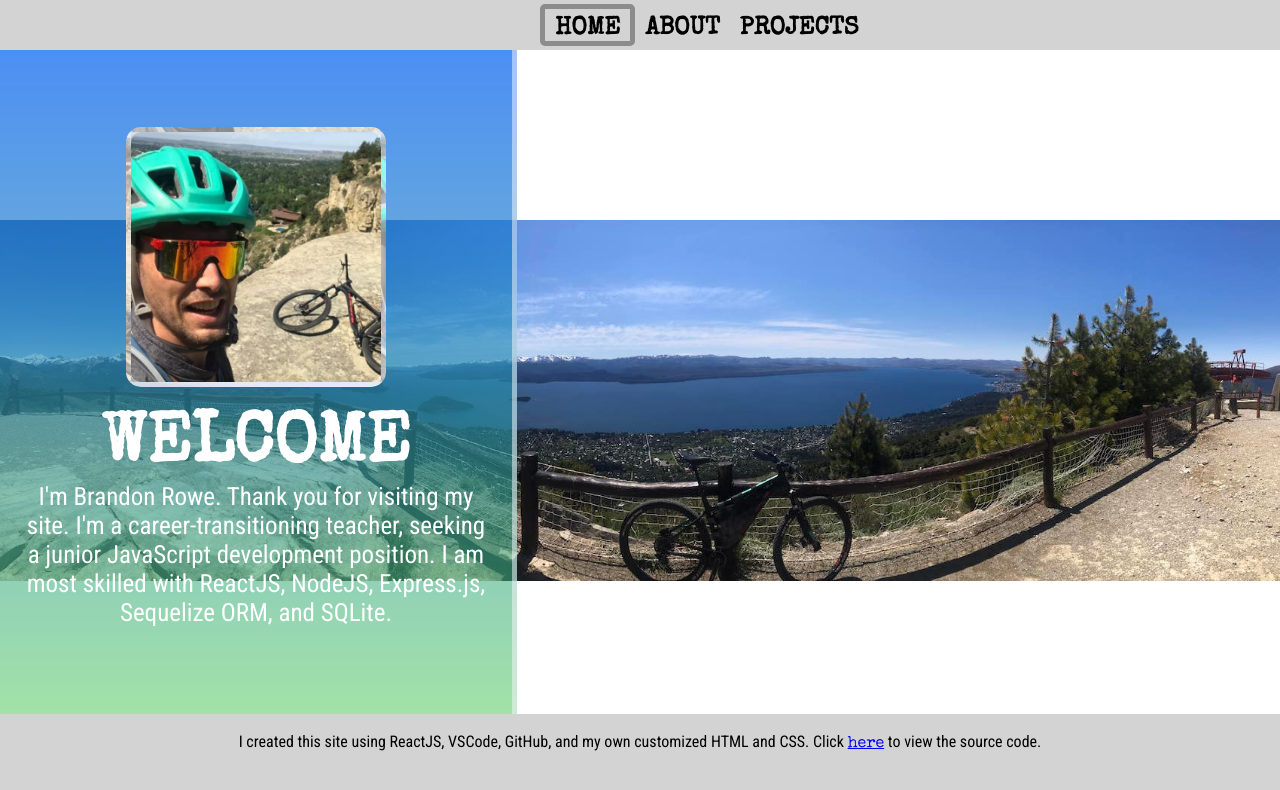
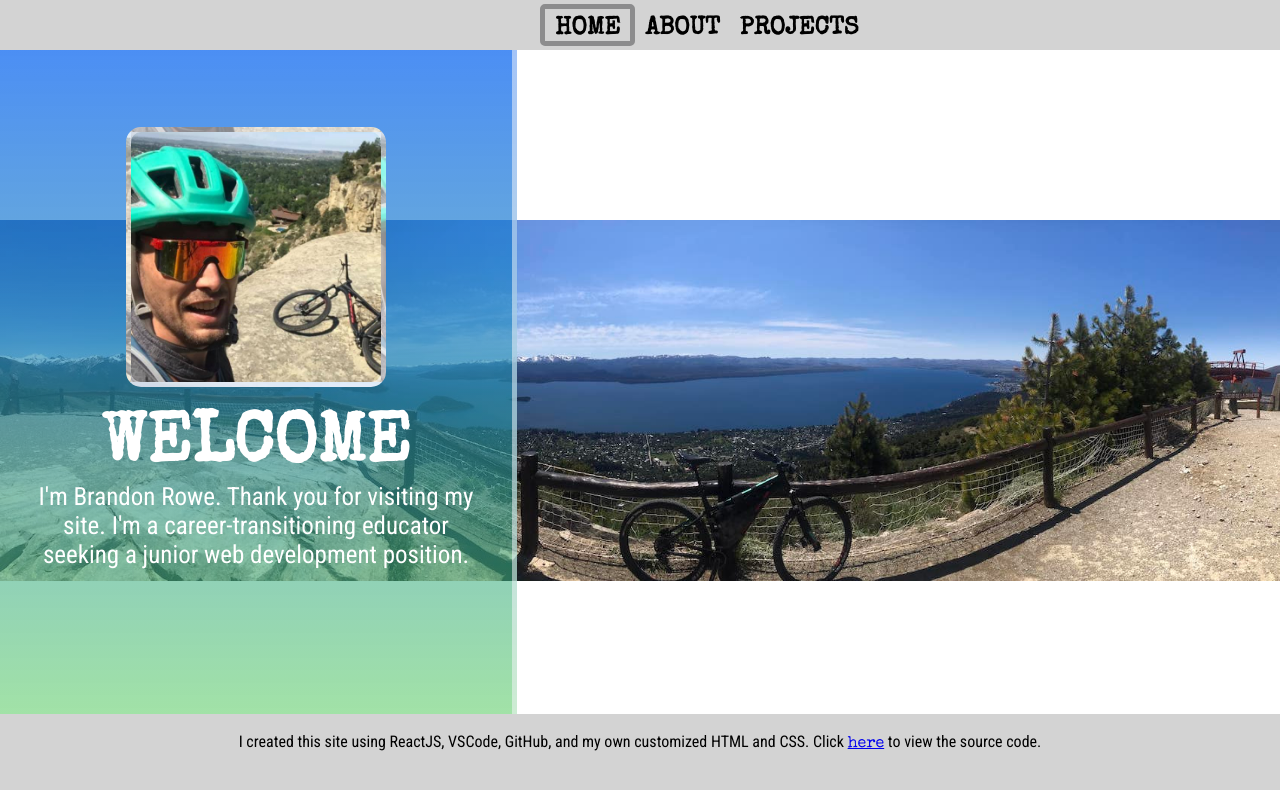
Before and after one commit to browe83/portfolio-website, a React (Create React App) app: page / in a window 1280 px wide. Shown: the top 790 px of the page. Built offline with nearby package versions, Linux system fonts and the light colour scheme; a web font is replaced by a local one.

Commit message:
updates resume, home description

```diff
--- a/src/components/About.js
+++ b/src/components/About.js
@@ -38,14 +38,14 @@ function About (props) {
               technology.  Web development in particular stood out to me, and I began a deep dive into
               JavaScript and its related libraries and frameworks.  I am most familiar with ReactJS,
               NodeJS and Express.js.  I am now excited to continue to develop, learn and contribute as a
-              part of a team of like-minded developers.
+              part of a like-minded team.
             </p>
             <p>
               For more information or to contact me, check out one of the links below.
             </p>
             </div>
             <div className='contacts'>
-              <a href='https://docs.google.com/document/d/1yZk4r3cbv-TulTxqQi7hZ3eG2nXQ-UaiQW0ww09aM1c/edit?usp=sharing' rel="noopener noreferrer" target='_blank'>
+              <a href='https://docs.google.com/document/d/1AK2tAFPWtAJry2b9NhNDEeQlUnFH9e9CxnDikmdHFh4/edit?usp=sharing' rel="noopener noreferrer" target='_blank'>
                 <img src={file} alt='resume'></img>
               </a>
               <a href='mailto:rowe.brandon.j@gmail.com' rel="noopener noreferrer" target='_blank'>
--- a/src/components/Home.js
+++ b/src/components/Home.js
@@ -18,8 +18,7 @@ function Home (props) {
           <h1>WELCOME</h1>
           <p>
             I'm Brandon Rowe. Thank you for visiting my site.
-            I'm a career-transitioning teacher, seeking a junior JavaScript development position.
-            I am most skilled with ReactJS, NodeJS, Express.js, Sequelize ORM, and SQLite.
+            I'm a career-transitioning educator seeking a junior web development position.
           </p>
         </div>
       </div>
```
Also changed, not shown: 1 other file (tests, documents, lock files or other folders).
